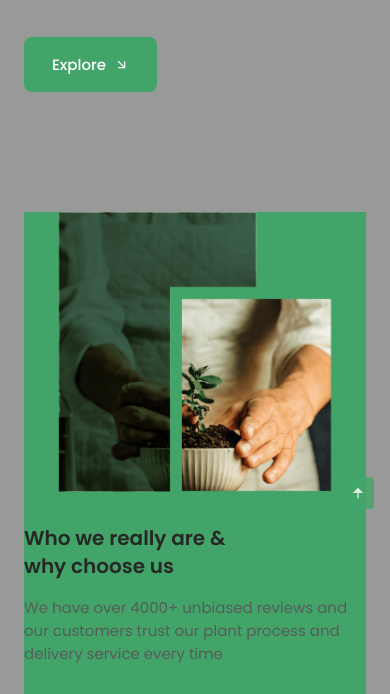
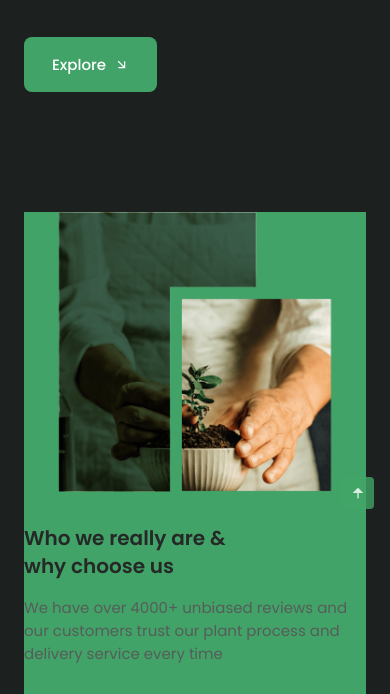
Before and after one commit to kesakesavan/plant, a plain HTML site: page index.html in a window 390 px wide. Shown: the part 588-1282 px from the top of the page. Drawn offline with nearby package versions, Linux system fonts and the light colour scheme.

Commit message:
bgcolour

```diff
--- a/style.css
+++ b/style.css
@@ -185,7 +185,7 @@ the website, in dark theme
 /*=============== HEADER ===============*/
 .header{
   width: 100%;
-  /* background-color: var(--body-color); */
+   /* background-color: hsl(var(--hue),8%, 12%); */
   background-color: rgba(67, 165, 105, 0.993);
   position: fixed;
   top: 0;
@@ -240,6 +240,7 @@ the website, in dark theme
   .nav__menu{
     position: fixed;
     background-color:hsl(var(--hue),8%, 12%);
+    color: #FFF;
     width: 80%;
     height: 100%;
     top: 0;
@@ -249,6 +250,9 @@ the website, in dark theme
     border-radius: 1rem 0 0 1rem;
     transition: .3s;
     z-index: var(--z-fixed);
+  }
+  body{
+    background-color:hsl(var(--hue),8%, 12%);
   }
 }
 
@@ -268,6 +272,7 @@ the website, in dark theme
 
 .nav__link{
   color: var(--title-color);
+
   font-weight: var(--font-medium);
   transition: .3s;
   font-size: 20px;
```
